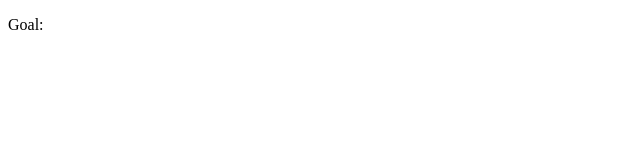
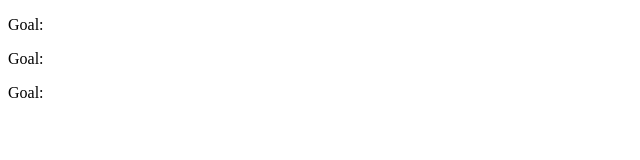
Before and after one commit to kristenkinnearohlmann/progress-my-goals, a plain HTML site: page index.html in a window 1280 px wide. Shown: the full height of the page, 0-640 px from the left. Drawn offline with Linux system fonts and the light colour scheme.

Commit message:
Add to index

```diff
--- a/index.html
+++ b/index.html
@@ -8,5 +8,7 @@
   </head>
   <body>
     <p>Goal:</p>
+    <p>Goal:</p>
+    <p>Goal:</p>
   </body>
 </html>
```
